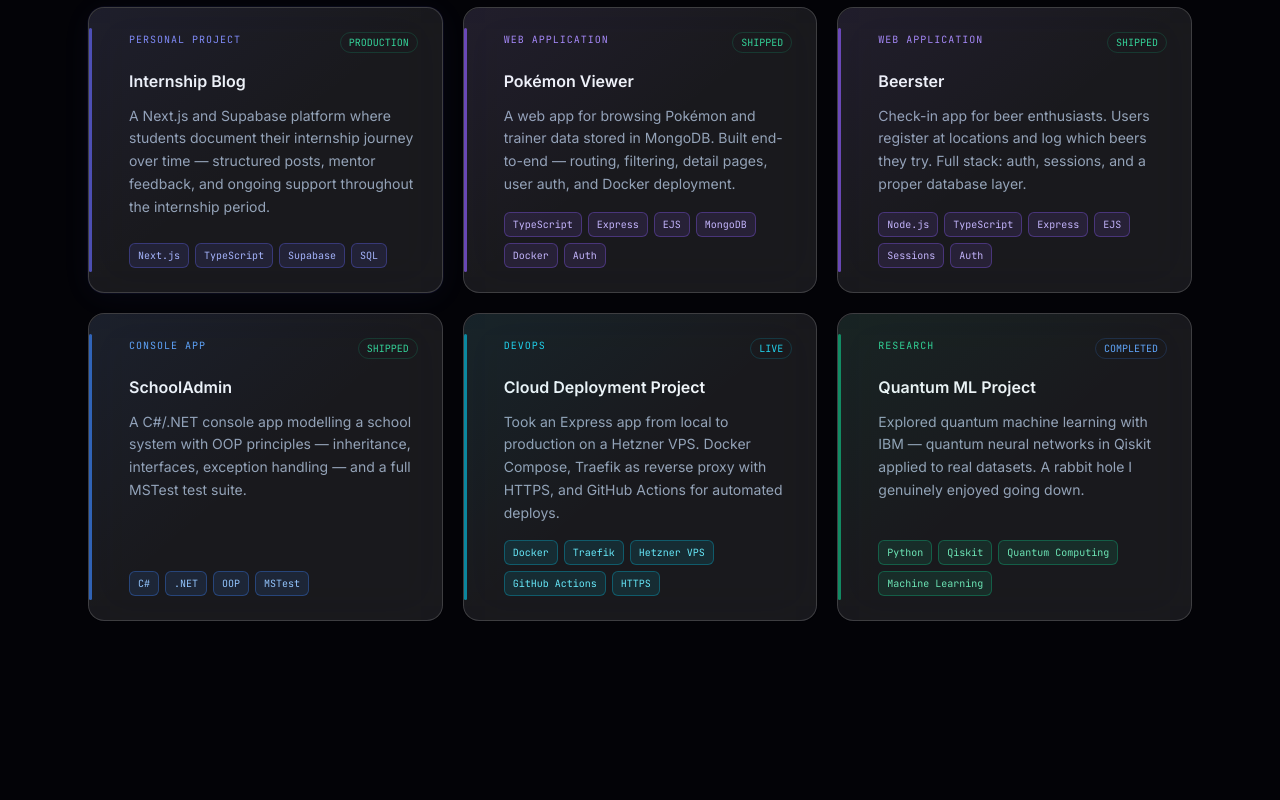
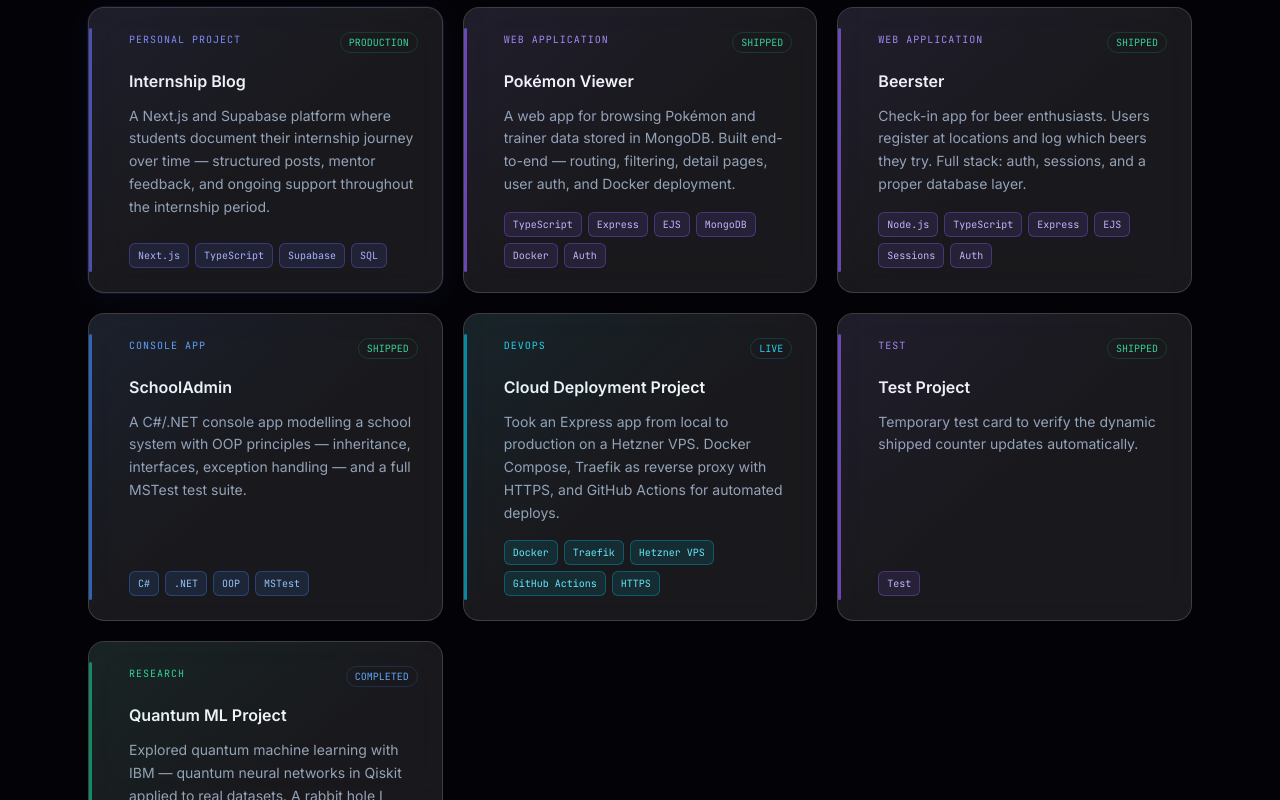
Before and after one commit to ThomasDelbrouck1/Portfolio, a Next.js app: page / in a window 1280 px wide. Shown: the part 2000-2800 px from the top of the page. Built offline with nearby package versions, Linux system fonts and the light colour scheme.

Commit message:
test: add temporary shipped card to verify dynamic counter

```diff
--- a/data/content.ts
+++ b/data/content.ts
@@ -75,6 +75,14 @@
     status: "Live",
     accent: "cyan",
     repo: "https://github.com/ThomasDelbrouck1/CloudProject",
+  },
+  {
+    name: "Test Project",
+    description: "Temporary test card to verify the dynamic shipped counter updates automatically.",
+    tech: ["Test"],
+    category: "Test",
+    status: "Shipped",
+    accent: "violet",
   },
   {
     name: "Quantum ML Project",
```
